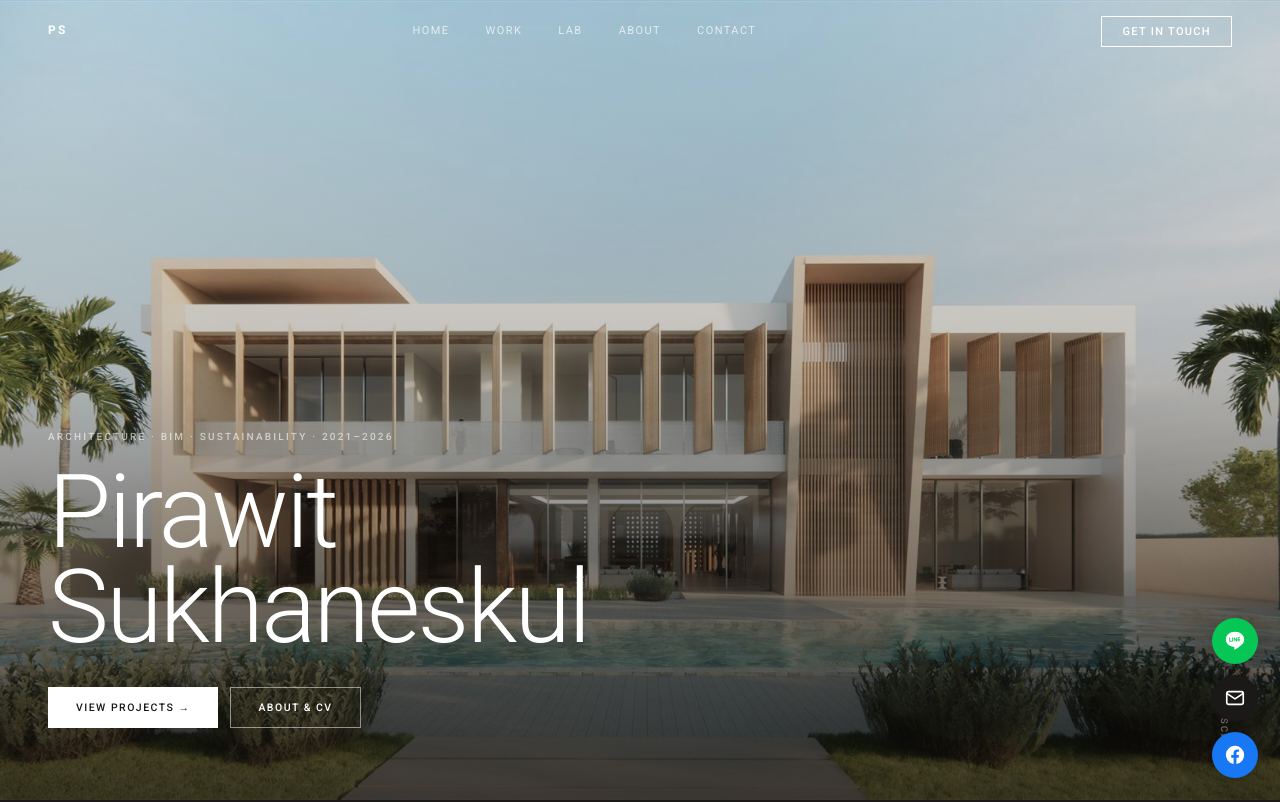
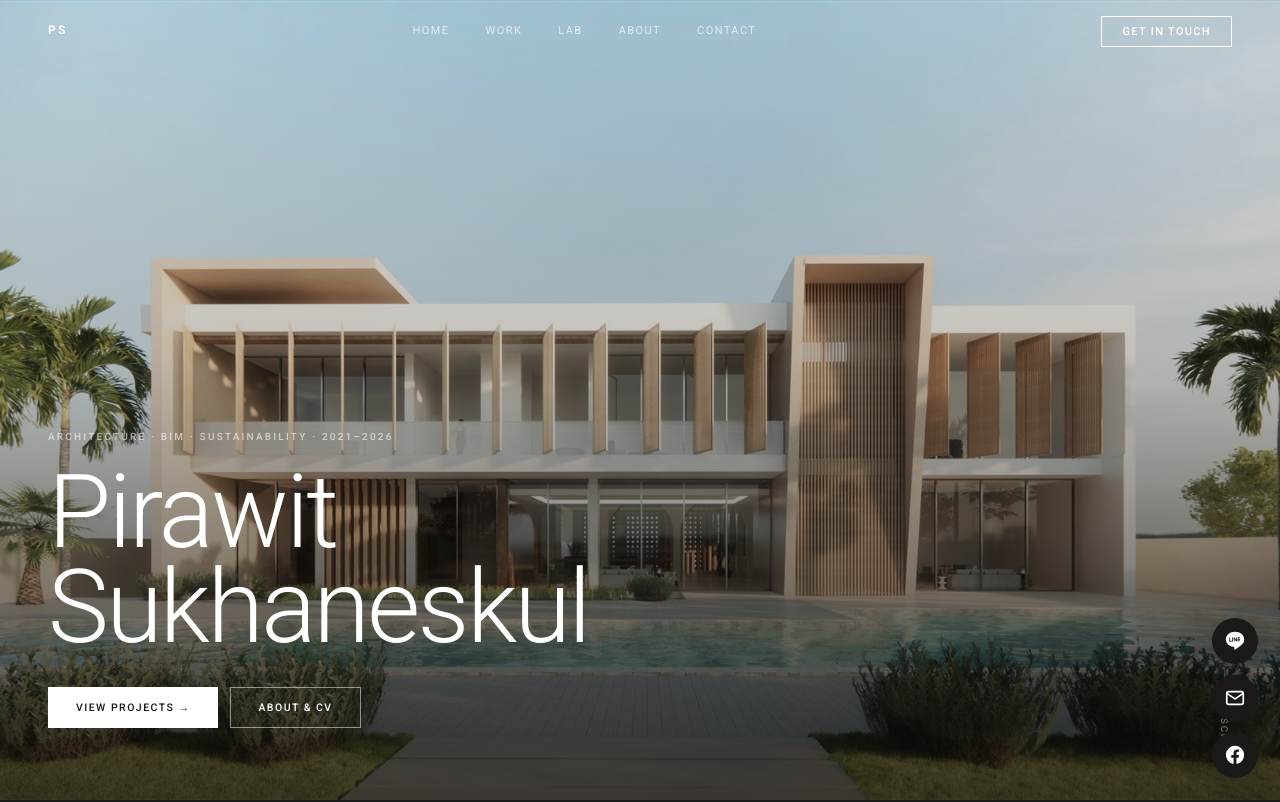
Before and after one commit to PirawitSukhaneskul/Pirawit-Portfolio, a website: page index.html in a window 1280 px wide. Shown: the top 802 px of the page. Drawn offline with Linux system fonts and the light colour scheme.

Commit message:
Make floating contact buttons monochrome (#1a1918) to match site theme

```diff
--- a/index.html
+++ b/index.html
@@ -220,9 +220,9 @@ a.lab-card:hover .lab-cta{gap:11px}
 .crail-btn:hover{transform:translateY(-3px);box-shadow:0 10px 24px rgba(26,25,24,.26);filter:brightness(1.07)}
 .crail-btn:focus-visible{outline:2px solid var(--dark);outline-offset:2px}
 .crail-btn svg{width:22px;height:22px}
-.crail-btn.line{background:#06c755}
+.crail-btn.line{background:#1a1918}
 .crail-btn.mail{background:#1a1918}
-.crail-btn.fb{background:#1877f2}
+.crail-btn.fb{background:#1a1918}
 .crail-tip{position:absolute;right:56px;top:50%;transform:translateY(-50%);background:var(--dark);color:#fff;font-size:10px;letter-spacing:.06em;padding:5px 9px;border-radius:4px;white-space:nowrap;opacity:0;pointer-events:none;transition:opacity .2s}
 .crail-btn{position:relative}
 .crail-btn:hover .crail-tip,.crail-btn:focus-visible .crail-tip{opacity:1}
```
